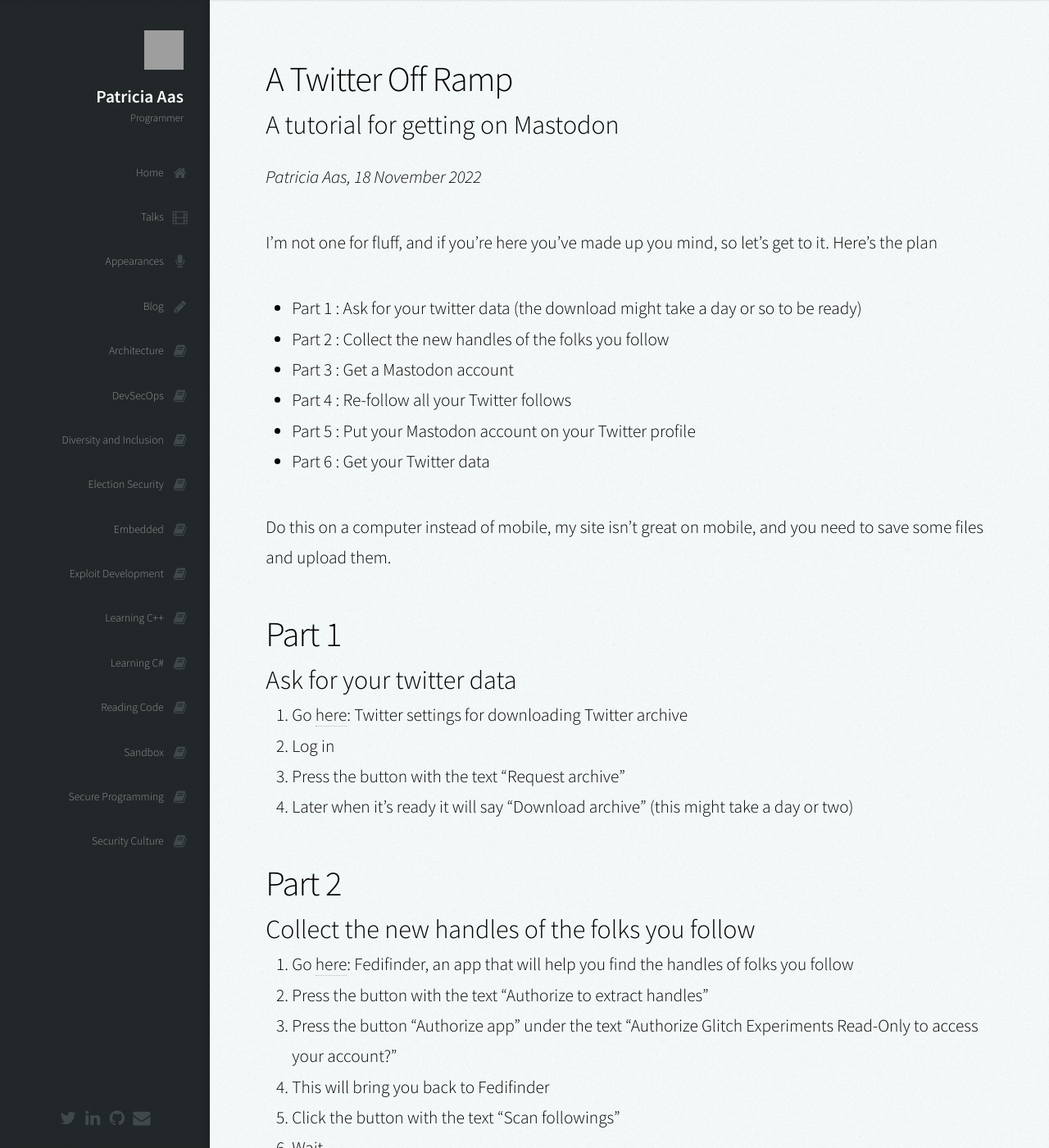
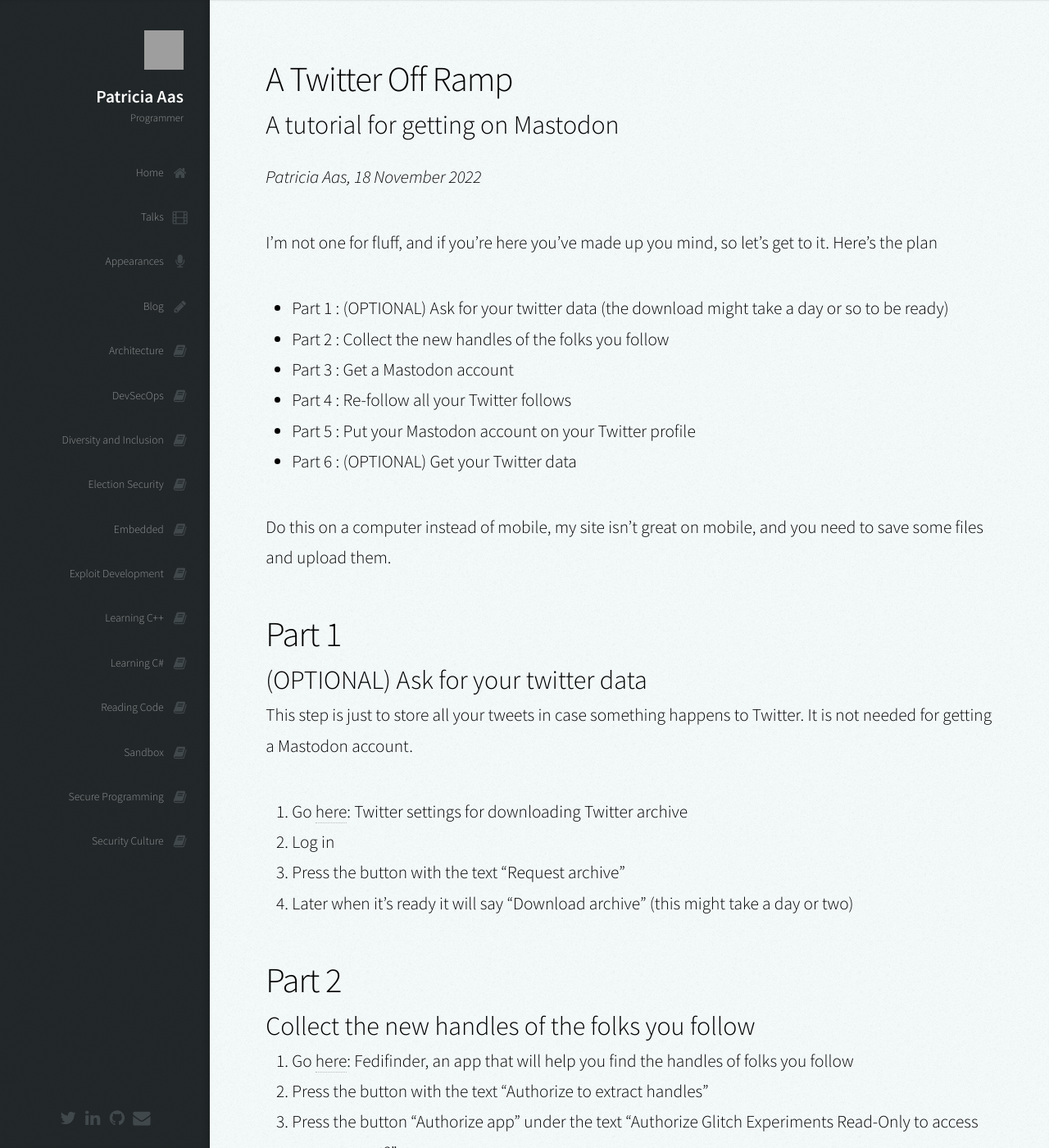
Before and after one commit to patricia-gallardo/patricia-gallardo.github.io, a Jekyll site: the page built from _posts/2022-11-18-twitter_off_ramp.md, in a window 1280 px wide and 1400 px high. Shown: the whole window at 82% size. Built offline with Jekyll 4.4.1, drawn with Linux system fonts in a browser that asks for light colours; nearby versions of some CDN libraries; some of the changed text lies outside the part shown; grey boxes are pictures that could not be loaded.

Commit message:
Mark optional steps as optional

```diff
--- a/_posts/2022-11-18-twitter_off_ramp.md
+++ b/_posts/2022-11-18-twitter_off_ramp.md
@@ -9,18 +9,21 @@
 
 I'm not one for fluff, and if you're here you've made up you mind, so let's get to it. Here's the plan
 
-* Part 1 : Ask for your twitter data (the download might take a day or so to be ready)
+* Part 1 : (OPTIONAL) Ask for your twitter data (the download might take a day or so to be ready)
 * Part 2 : Collect the new handles of the folks you follow
 * Part 3 : Get a Mastodon account
 * Part 4 : Re-follow all your Twitter follows
 * Part 5 : Put your Mastodon account on your Twitter profile
-* Part 6 : Get your Twitter data
+* Part 6 : (OPTIONAL) Get your Twitter data
 
 Do this on a computer instead of mobile, my site isn't great on mobile, and you need to save some files and upload them.
 
 ## Part 1
 
-### Ask for your twitter data
+### (OPTIONAL) Ask for your twitter data
+
+This step is just to store all your tweets in case something happens to Twitter. It is not needed for getting a Mastodon
+account.
 
 1. Go [here][1]: Twitter settings for downloading Twitter archive
 2. Log in
@@ -79,7 +82,11 @@
 
 ## Part 6
 
-### Before you can do this step you might have to wait a few days
+### (OPTIONAL) Download your twitter data
+
+
+This step is just to store all your tweets in case something happens to Twitter. It is not needed for getting a Mastodon
+account. Before you can do this step you might have to wait a few days.
 
 * Follow the same steps as in Part 1
 * The text on the button should now say "Download archive"
```
